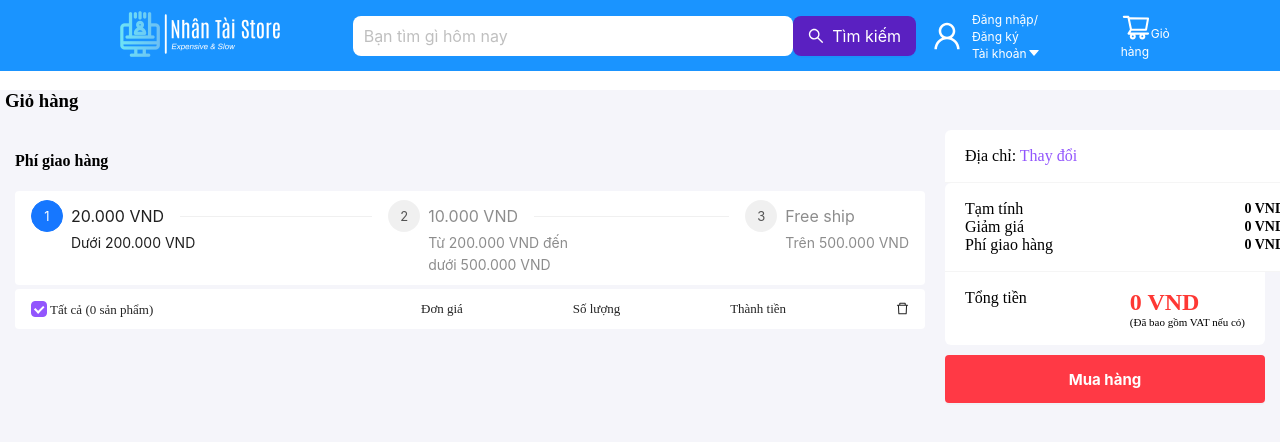
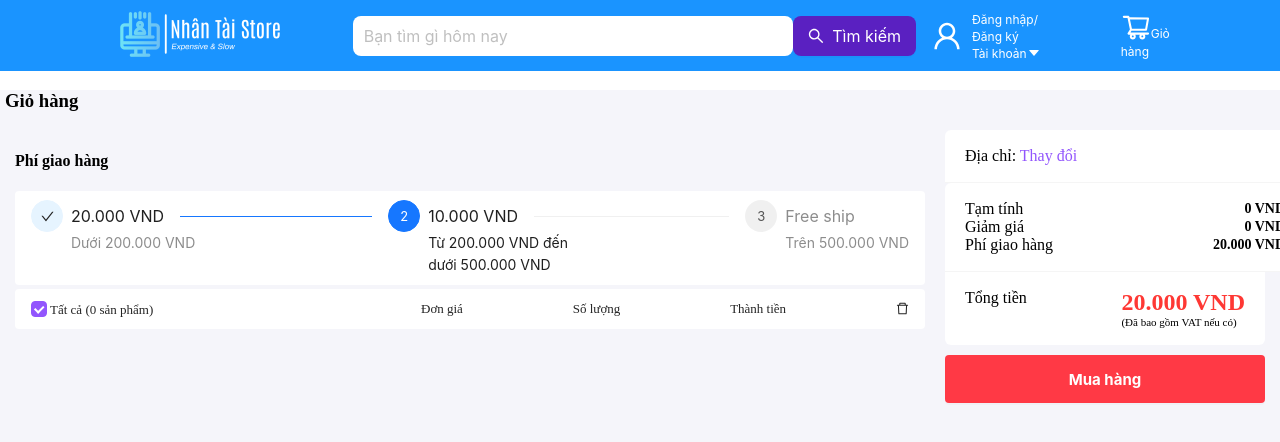
Before and after one commit to TTTai12/Web_KLTN, a React (Create React App) app: page /order in a window 1280 px wide. Shown: the top 442 px of the page. Built offline with nearby package versions, Linux system fonts and the light colour scheme.

Commit message:
fix 1 so loi tinh tien va giam gia

```diff
--- a/src/pages/OrderPage/OrderPage.jsx
+++ b/src/pages/OrderPage/OrderPage.jsx
@@ -124,7 +124,8 @@ const OrderPage = () => {
   const priceDiscountMemo = useMemo(() => {
     const result = order?.orderItemsSelected?.reduce((total, cur) => {
       const totalDiscount = cur.discount ? cur.discount : 0;
-      return total + (priceMemo * (totalDiscount * cur.amount)) / 100;
+      const discountPerItem = (cur.price * totalDiscount) / 100; // Tính giảm giá cho mỗi đơn vị sản phẩm
+      return total + discountPerItem * cur.amount; // Nhân giảm giá cho từng đơn vị sản phẩm với số lượng
     }, 0);
     if (Number(result)) {
       return result;
@@ -132,21 +133,21 @@ const OrderPage = () => {
     return 0;
   }, [order]);
 
-  const diliveryPriceMemo = useMemo(() => {
-    if (priceMemo >= 20000 && priceMemo < 500000) {
+  const deliveryPriceMemo = useMemo(() => {
+    if (priceMemo < 200000) {
+      return 20000;
+    } else if (priceMemo >= 200000 && priceMemo < 500000) {
       return 10000;
     } else if (priceMemo >= 500000 || order?.orderItemsSelected?.length === 0) {
       return 0;
-    } else {
-      return 20000;
     }
   }, [priceMemo]);
 
   const totalPriceMemo = useMemo(() => {
     return (
-      Number(priceMemo) - Number(priceDiscountMemo) + Number(diliveryPriceMemo)
+      Number(priceMemo) - Number(priceDiscountMemo) + Number(deliveryPriceMemo)
     );
-  }, [priceMemo, priceDiscountMemo, diliveryPriceMemo]);
+  }, [priceMemo, priceDiscountMemo, deliveryPriceMemo]);
 
   const handleRemoveAllOrder = () => {
     if (listChecked?.length > 1) {
@@ -228,9 +229,9 @@ const OrderPage = () => {
               <StepComponent
                 items={itemsDelivery}
                 current={
-                  diliveryPriceMemo === 10000
+                  deliveryPriceMemo === 10000
                     ? 2
-                    : diliveryPriceMemo === 20000
+                    : deliveryPriceMemo === 20000
                     ? 1
                     : order.orderItemsSelected.length === 0
                     ? 0
@@ -445,7 +446,7 @@ const OrderPage = () => {
                       fontWeight: "bold",
                     }}
                   >
-                    {convertPrice(diliveryPriceMemo)}
+                    {convertPrice(deliveryPriceMemo)}
                   </span>
                 </div>
               </WrapperInfo>
--- a/src/pages/OrderSuccess/OrderSuccess.jsx
+++ b/src/pages/OrderSuccess/OrderSuccess.jsx
@@ -1,5 +1,5 @@
 import React from 'react'
-import { Label, WrapperInfo, WrapperContainer, WrapperValue, WrapperCountOrder, WrapperItemOrder, WrapperItemOrderInfo } from './style';
+import { Label, WrapperInfo, WrapperContainer, WrapperValue, WrapperCountOrder, WrapperItemOrder, WrapperItemOrderInfo, WrapperItemPrice  } from './style';
 import Loading from '../../components/LoadingComponent/Loading';
 import { useSelector } from 'react-redux';
 import { useLocation } from 'react-router-dom';
@@ -39,29 +39,33 @@ const OrderSuccess = () => {
                 {state.orders?.map((order) => {
                   return (
                     <WrapperItemOrder key={order?.name}>
-                      <div style={{width: '500px', display: 'flex', alignItems: 'center', gap: 4}}>
-                        <img src={order.image} style={{width: '77px', height: '79px', objectFit: 'cover'}}/>
+                      <div style={{width: '900px', display: 'flex', alignItems: 'center', gap: 40}}>
+                        <img src={order.image} style={{width: '100px', height: '100px', objectFit: 'cover'}}/>
                         <div style={{
                           width: 260,
                           overflow: 'hidden',
                           textOverflow:'ellipsis',
-                          whiteSpace:'nowrap'
+                          whiteSpace:'nowrap',
+                          fontSize: 20,
                         }}>{order?.name}</div>
                       </div>
                       <div style={{flex: 1, display: 'flex', alignItems: 'center',gap: '10px'}}>
                         <span>
-                          <span style={{ fontSize: '13px', color: '#242424' }}>Giá tiền: {convertPrice(order?.price)}</span>
+                          <span style={{ fontSize: '20px', color: '#242424' }}>Số lượng: {order?.amount}</span>
                         </span>
                         <span>
-                          <span style={{ fontSize: '13px', color: '#242424' }}>Số lượng: {order?.amount}</span>
+                          <span style={{ fontSize: '20px', color: '#242424' }}>Giá tiền: {convertPrice(order?.price)}</span>
                         </span>
+
                       </div>
                     </WrapperItemOrder>
                   )
                 })}
               </WrapperItemOrderInfo>
               <div>
-                <span style={{ fontSize: '16px', color: 'red' }}>Tổng tiền: {convertPrice(state?.totalPriceMemo)}</span>
+                <WrapperItemPrice>
+                  Tổng tiền: {convertPrice(state?.totalPriceMemo)}
+                </WrapperItemPrice>
               </div>
             </WrapperContainer>
           </div>
--- a/src/pages/OrderSuccess/style.js
+++ b/src/pages/OrderSuccess/style.js
@@ -1,5 +1,5 @@
 import { Radio } from "antd";
-import styled  from "styled-components";
+import styled from "styled-components";
 
 export const WrapperStyleHeader = styled.div`
   background: rgb(255, 255, 255);
@@ -12,7 +12,7 @@ export const WrapperStyleHeader = styled.div`
     font-weight: 400;
     font-size: 13px;
   }
-`
+`;
 
 export const WrapperValue = styled.div`
   background: rgb(240, 248, 255);
@@ -21,15 +21,16 @@ export const WrapperValue = styled.div`
   width: fit-content;
   border-radius: 6px;
   margin-top: 4px;
-`
+`;
 
 export const WrapperContainer = styled.div`
   width: 100%;
-`
+  box-sizing: border-box;
+`;
 
 export const WrapperListOrder = styled.div`
-
-`
+  margin-bottom: 20px;
+`;
 
 export const WrapperItemOrder = styled.div`
   display: flex;
@@ -37,31 +38,56 @@ export const WrapperItemOrder = styled.div`
   padding: 9px 16px;
   background: #fff;
   margin-top: 12px;
-  justify-content: center
-`
+  justify-content: center;
+  box-shadow: 0px 2px 4px rgba(0, 0, 0, 0.1);
+  border-radius: 4px;
+`;
+export const WrapperItemPrice = styled.div`
+  background: #fff; // Nền trắng để nổi bật hơn
+  border: 1px solid #ddd; // Đường viền mảnh để phân tách
+  border-radius: 6px; // Bo tròn các góc
+  padding: 16px; // Khoảng cách nội dung và viền
+  margin-top: 20px; // Khoảng cách với các phần tử khác
+  display: flex;
+  justify-content: center;
+  align-items: center;
+  box-shadow: 0 4px 8px rgba(0, 0, 0, 0.1); // Đổ bóng nhẹ để tạo độ nổi
+  font-size: 30px; // Kích thước chữ lớn để nổi bật
+  color: red; // Màu chữ đỏ
+  text-align: center; // Căn giữa nội dung văn bản
+  width: fit-content; // Chiều rộng tự động dựa trên nội dung
+  margin: 20px auto; // Căn giữa khung và tạo khoảng cách từ trên và dưới
+`;
 
 export const WrapperPriceDiscount = styled.span`
   color: #999;
   font-size: 12px;
   text-decoration: line-through;
   margin-left: 4px;
-`
-export const WrapperCountOrder  = styled.div`
+`;
+
+export const WrapperCountOrder = styled.div`
   display: flex;
   align-items: center;
   width: 84px;
   border: 1px solid #ccc;
   border-radius: 4px;
-`
+`;
 
 export const WrapperRight = styled.div`
   width: 320px;
   margin-left: 20px;
-  display: flex ;
+  display: flex;
   flex-direction: column;
   gap: 10px;
-  align-items: center
-`
+  align-items: center;
+
+  @media (max-width: 768px) {
+    width: 100%;
+    margin-left: 0;
+    padding: 0 16px;
+  }
+`;
 
 export const WrapperInfo = styled.div`
   padding: 17px 20px;
@@ -69,11 +95,11 @@ export const WrapperInfo = styled.div`
   background: #fff;
   border-top-right-radius: 6px;
   border-top-left-radius: 6px;
-  width: 100%
-`
+  width: 100%;
+  box-sizing: border-box;
+`;
 
 export const WrapperItemOrderInfo = styled.div`
-  padding: 17px 20px;
   border-bottom: 1px solid #f5f5f5;
   background: #fff;
   border-top-right-radius: 6px;
@@ -81,23 +107,25 @@ export const WrapperItemOrderInfo = styled.div`
   width: 100%;
   display: flex;
   justify-content: center;
-`
+  flex-wrap: wrap; // Để các mục tự động xuống dòng khi không đủ không gian
+  gap: 16px; // Khoảng cách giữa các mục
+`;
 
 export const WrapperTotal = styled.div`
   display: flex;
-   align-items: flex-start;
-   justify-content: space-between;
-    padding: 17px 20px;
-    background: #fff ;
-    border-bottom-right-radius: 6px;
-    border-bottom-left-radius: 6px;
-`
+  align-items: flex-start;
+  justify-content: space-between;
+  padding: 17px 20px;
+  background: #fff;
+  border-bottom-right-radius: 6px;
+  border-bottom-left-radius: 6px;
+`;
 
 export const Label = styled.span`
   font-size: 12px;
   color: #000;
-  font-weight: bold
-`
+  font-weight: bold;
+`;
 
 export const WrapperRadio = styled(Radio.Group)`
   margin-top: 6px;
@@ -108,8 +136,12 @@ export const WrapperRadio = styled(Radio.Group)`
   height: 100px;
   padding: 16px;
   font-weight: normal;
-  display:flex;
+  display: flex;
   flex-direction: column;
   gap: 10px;
   justify-content: center;
-`
+
+  @media (max-width: 768px) {
+    width: 100%;
+  }
+`;
--- a/src/pages/PaymentPage/PaymentPage.jsx
+++ b/src/pages/PaymentPage/PaymentPage.jsx
@@ -73,9 +73,10 @@ const PaymentPage = () => {
   }, [order]);
 
   const priceDiscountMemo = useMemo(() => {
-    const result = order?.orderItemsSlected?.reduce((total, cur) => {
+    const result = order?.orderItemsSelected?.reduce((total, cur) => {
       const totalDiscount = cur.discount ? cur.discount : 0;
-      return total + (priceMemo * (totalDiscount * cur.amount)) / 100;
+      const discountPerItem = (cur.price * totalDiscount) / 100; // Tính giảm giá cho mỗi đơn vị sản phẩm
+      return total + discountPerItem * cur.amount; // Nhân giảm giá cho từng đơn vị sản phẩm với số lượng
     }, 0);
     if (Number(result)) {
       return result;
@@ -84,12 +85,12 @@ const PaymentPage = () => {
   }, [order]);
 
   const deliveryPriceMemo = useMemo(() => {
-    if (priceMemo > 200000) {
+    if (priceMemo < 200000) {
+      return 20000;
+    } else if (priceMemo >= 200000 && priceMemo < 500000) {
       return 10000;
-    } else if (priceMemo === 0) {
+    } else if (priceMemo >= 500000 || order?.orderItemsSelected?.length === 0) {
       return 0;
-    } else {
-      return 20000;
     }
   }, [priceMemo]);
 
@@ -358,14 +359,14 @@ const PaymentPage = () => {
               </div>
               {payment === "paypal" && sdkReady ? (
                 <div style={{ width: "320px" }}>
-                  <PayPalButton
+                  {/* <PayPalButton
                     amount={Math.round(totalPriceMemo / 30000)}
                     // shippingPreference="NO_SHIPPING" // default is "GET_FROM_FILE"
                     onSuccess={onSuccessPaypal}
                     onError={() => {
                       alert("Erroe");
                     }}
-                  />
+                  /> */}
                 </div>
               ) : (
                 <ButtonComponent
```
